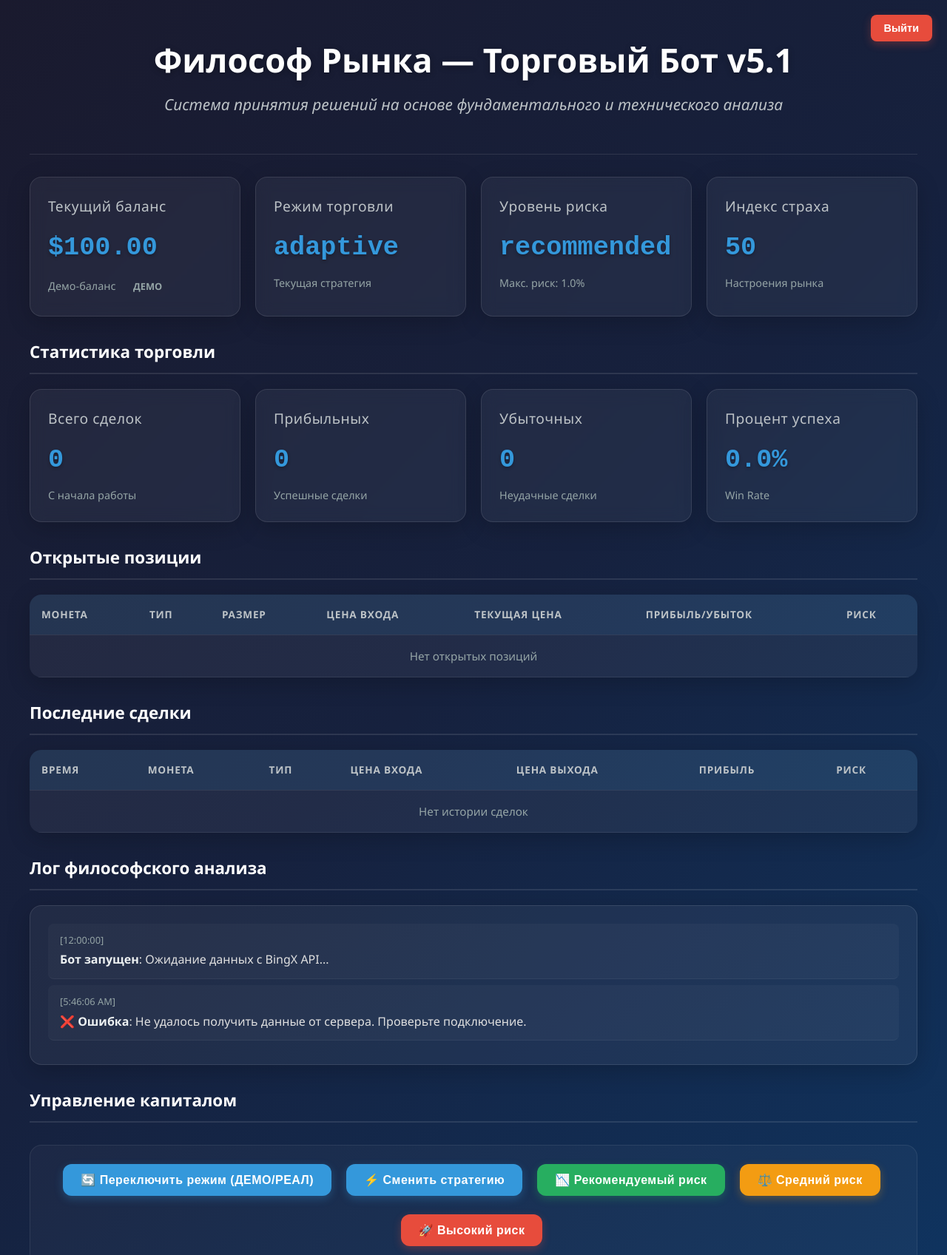
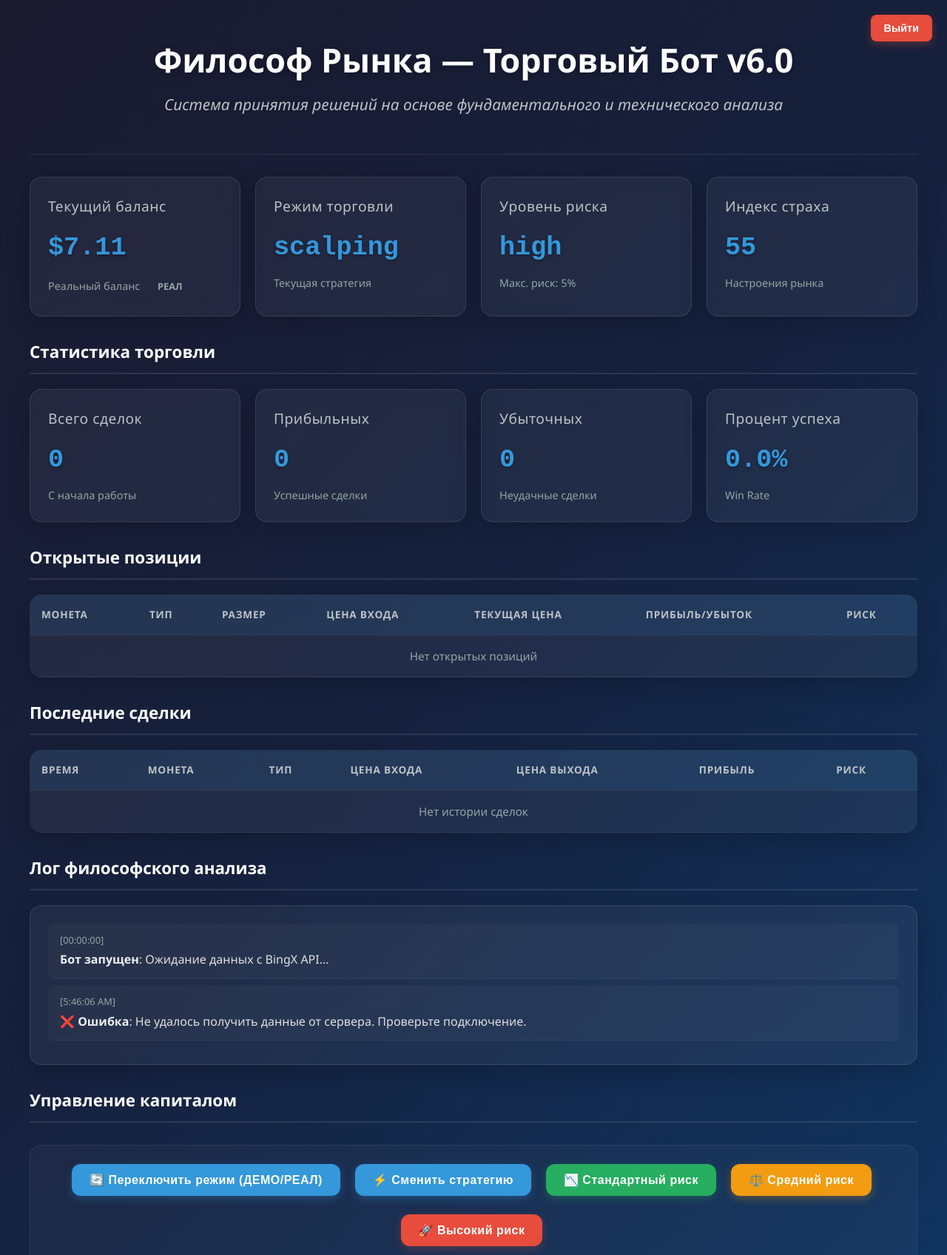
Before and after one commit to soul-code-tech/BOTVVV3333, a website: page public/Index.html in a window 1280 px wide. Shown: the top 1697 px of the page at 74% size. Drawn offline with Linux system fonts and the light colour scheme; no server answers.

Commit message:
Update Index.html

```diff
--- a/public/Index.html
+++ b/public/Index.html
@@ -3,7 +3,7 @@
 <head>
     <meta charset="UTF-8">
     <meta name="viewport" content="width=device-width, initial-scale=1.0">
-    <title>Философ Рынка — Торговый Бот v5.1</title>
+    <title>Философ Рынка — Торговый Бот v6.0</title>
     <style>
         :root {
             --primary: #3498db;
@@ -335,34 +335,35 @@
     <button class="logout-btn" onclick="logout()">Выйти</button>
     <div class="container">
         <header>
-            <h1>Философ Рынка — Торговый Бот v5.1</h1>
+            <h1>Философ Рынка — Торговый Бот v6.0</h1>
             <p class="subtitle">Система принятия решений на основе фундаментального и технического анализа</p>
         </header>
         <div class="dashboard">
             <div class="card">
                 <div class="card-title">Текущий баланс</div>
-                <div class="card-value" id="balance">$100.00</div>
+                <div class="card-value" id="balance">$7.11</div>
                 <div class="card-subtitle">
-                    <span id="balanceMode">Демо-баланс</span>
-                    <span class="status-badge" id="modeBadge">ДЕМО</span>
+                    <span id="balanceMode">Реальный баланс</span>
+                    <span class="status-badge" id="modeBadge">РЕАЛ</span>
                 </div>
             </div>
             <div class="card">
                 <div class="card-title">Режим торговли</div>
-                <div class="card-value" id="tradeMode">adaptive</div>
+                <div class="card-value" id="tradeMode">scalping</div>
                 <div class="card-subtitle">Текущая стратегия</div>
             </div>
             <div class="card">
                 <div class="card-title">Уровень риска</div>
-                <div class="card-value" id="riskLevel">recommended</div>
-                <div class="card-subtitle">Макс. риск: 1.0%</div>
+                <div class="card-value" id="riskLevel">high</div>
+                <div class="card-subtitle">Макс. риск: 5%</div>
             </div>
             <div class="card">
                 <div class="card-title">Индекс страха</div>
-                <div class="card-value" id="fearIndex">50</div>
+                <div class="card-value" id="fearIndex">55</div>
                 <div class="card-subtitle">Настроения рынка</div>
             </div>
         </div>
+
         <h2 class="section-header">Статистика торговли</h2>
         <div class="dashboard">
             <div class="card">
@@ -386,6 +387,7 @@
                 <div class="card-subtitle">Win Rate</div>
             </div>
         </div>
+
         <h2 class="section-header">Открытые позиции</h2>
         <div class="positions-table">
             <table id="positionsTable">
@@ -407,6 +409,7 @@
                 </tbody>
             </table>
         </div>
+
         <h2 class="section-header">Последние сделки</h2>
         <div class="history-table">
             <table>
@@ -428,22 +431,25 @@
                 </tbody>
             </table>
         </div>
+
         <h2 class="section-header">Лог философского анализа</h2>
         <div class="analysis-log" id="analysisLog">
             <div class="log-entry">
-                <div class="log-time">[12:00:00]</div>
+                <div class="log-time">[00:00:00]</div>
                 <div><span class="log-coin">Бот запущен</span>: Ожидание данных с BingX API...</div>
             </div>
         </div>
+
         <h2 class="section-header">Управление капиталом</h2>
         <div class="controls">
             <button class="btn btn-primary" onclick="toggleMode()">🔄 Переключить режим (ДЕМО/РЕАЛ)</button>
             <button class="btn btn-primary" onclick="toggleTradeMode()">⚡ Сменить стратегию</button>
-            <button class="btn btn-success" onclick="setRiskLevel('recommended')">📉 Рекомендуемый риск</button>
+            <button class="btn btn-success" onclick="setRiskLevel('recommended')">📉 Стандартный риск</button>
             <button class="btn btn-warning" onclick="setRiskLevel('medium')">⚖️ Средний риск</button>
             <button class="btn btn-danger" onclick="setRiskLevel('high')">🚀 Высокий риск</button>
         </div>
     </div>
+
     <script>
         function toggleMode() {
             fetch('/toggle-mode', { method: 'POST' })
@@ -454,6 +460,7 @@
                     }
                 });
         }
+
         function toggleTradeMode() {
             fetch('/toggle-trade-mode', { method: 'POST' })
                 .then(response => response.json())
@@ -463,6 +470,7 @@
                     }
                 });
         }
+
         function setRiskLevel(level) {
             fetch('/set-risk-level', {
                 method: 'POST',
@@ -476,13 +484,14 @@
                 }
             });
         }
+
         function logout() {
             fetch('/logout', { method: 'GET' })
                 .then(() => {
                     window.location.href = '/login';
                 });
         }
-        // Обновляем интерфейс данными из API
+
         function updateUI() {
             fetch('/api/status')
                 .then(response => response.json())
@@ -495,14 +504,25 @@
                     document.getElementById('balanceMode').textContent = balanceModeText;
                     document.getElementById('modeBadge').textContent = modeBadgeText;
                     document.getElementById('modeBadge').className = 'status-badge ' + (data.isRealMode ? 'status-real' : 'status-demo');
+
                     // Статистика
                     document.getElementById('tradeMode').textContent = data.tradeMode;
                     document.getElementById('riskLevel').textContent = data.riskLevel;
+
+                    // Уровень риска — подпись
+                    let riskLabel = '';
+                    if (data.riskLevel === 'recommended') riskLabel = 'Макс. риск: 1%';
+                    else if (data.riskLevel === 'medium') riskLabel = 'Макс. риск: 2%';
+                    else if (data.riskLevel === 'high') riskLabel = 'Макс. риск: 5%';
+                    document.querySelector('.card:nth-child(3) .card-subtitle').textContent = riskLabel;
+
                     document.getElementById('fearIndex').textContent = data.fearIndex;
+
                     document.getElementById('totalTrades').textContent = data.stats.totalTrades;
                     document.getElementById('profitableTrades').textContent = data.stats.profitableTrades;
                     document.getElementById('losingTrades').textContent = data.stats.losingTrades;
                     document.getElementById('winRate').textContent = data.stats.winRate.toFixed(1) + '%';
+
                     // Открытые позиции
                     const positionsBody = document.getElementById('positionsBody');
                     if (data.openPositions && data.openPositions.length > 0) {
@@ -525,6 +545,7 @@
                     } else {
                         positionsBody.innerHTML = '<tr><td colspan="7" style="text-align: center; color: #95a5a6;">Нет открытых позиций</td></tr>';
                     }
+
                     // История сделок
                     const historyBody = document.getElementById('historyBody');
                     if (data.history && data.history.length > 0) {
@@ -543,10 +564,10 @@
                     } else {
                         historyBody.innerHTML = '<tr><td colspan="7" style="text-align: center; color: #95a5a6;">Нет истории сделок</td></tr>';
                     }
+
                     // Лог анализа
                     const analysisLog = document.getElementById('analysisLog');
                     if (data.lastAnalysis && data.lastAnalysis.length > 0) {
-                        // Очищаем старые записи, оставляем только последние 5
                         analysisLog.innerHTML = '';
                         data.lastAnalysis.slice(-5).forEach(analysis => {
                             const logEntry = document.createElement('div');
@@ -563,7 +584,6 @@
                             analysisLog.insertBefore(logEntry, analysisLog.firstChild);
                         });
                     } else {
-                        // Если нет анализа, показываем "ожидание сигнала"
                         if (analysisLog.children.length === 0) {
                             const logEntry = document.createElement('div');
                             logEntry.className = 'log-entry';
@@ -572,13 +592,14 @@
                             analysisLog.appendChild(logEntry);
                         }
                     }
+
                     // Добавляем уведомление о доступности цен
                     const pricesAvailable = data.currentPrices && Object.keys(data.currentPrices).length > 0;
                     if (!pricesAvailable && analysisLog.children.length === 0) {
                         const logEntry = document.createElement('div');
                         logEntry.className = 'log-entry';
                         logEntry.innerHTML = '<div class="log-time">[' + new Date().toLocaleTimeString() + ']</div>' +
-                            '<div><span class="log-coin">⚠️ Внимание</span>: Не удалось получить цены с BingX. Проверьте символы и ключи API.</div>';
+                            '<div><span class="log-coin">⚠️ Внимание</span>: Не удалось получить цены с BingX. Проверьте ключи API.</div>';
                         analysisLog.appendChild(logEntry);
                     }
                 })
@@ -592,11 +613,9 @@
                     analysisLog.appendChild(logEntry);
                 });
         }
-        // Запускаем обновление сразу при загрузке
+
         updateUI();
-        // Обновляем каждые 15 секунд
-        setInterval(updateUI, 15000);
-        // Обновляем при каждом изменении вкладки
+        setInterval(updateUI, 10000); // Обновление каждые 10 секунд
         document.addEventListener('visibilitychange', () => {
             if (!document.hidden) {
                 updateUI();
```
